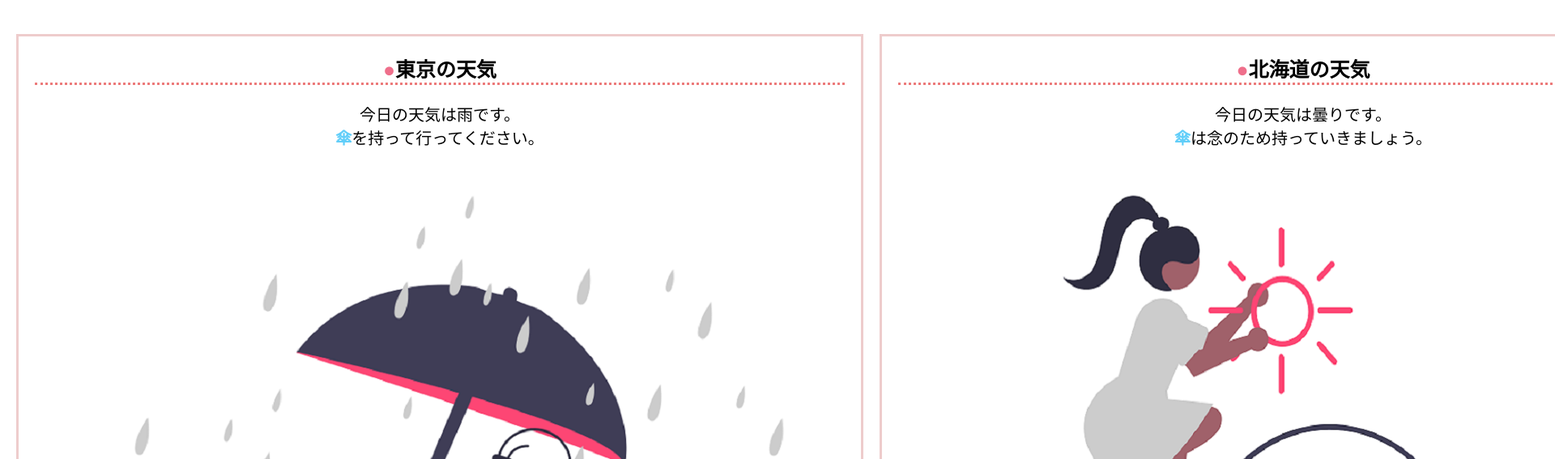
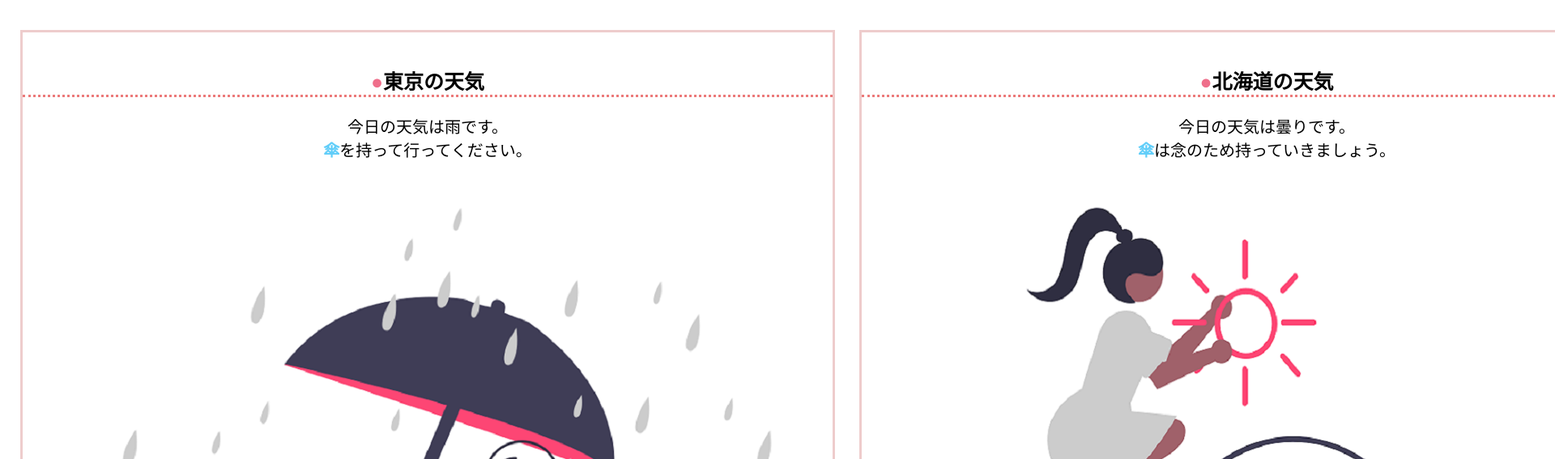
Before and after one commit to onedoor21/html-css-basic-kadai, a plain HTML site: page kadai_022/kadai_022.html in a window 1280 px wide. Shown: the part 49-616 px from the top of the page at 81% size, 1920 px wide, since content can reach past the window. Drawn offline with Linux system fonts and the light colour scheme.

Commit message:
Add files via upload
ファイルをアップロード

```diff
--- a/kadai_022/style.css
+++ b/kadai_022/style.css
@@ -23,7 +23,7 @@ main {
 
 #parent {
     display: flex;
-    justify-content:space-between;
+    justify-content:space-around;
 }
 
 .contents {
@@ -33,8 +33,8 @@ main {
 
     flex-basis: 25%;
 
-    margin: 15px 10px 15px 10px;
-    padding: 0px 20px 0px 20px;
+    margin: 10px 15px 10px 15px;
+    padding: 20px 0px 20px 0px;
     text-align: center;
 
 }
```
